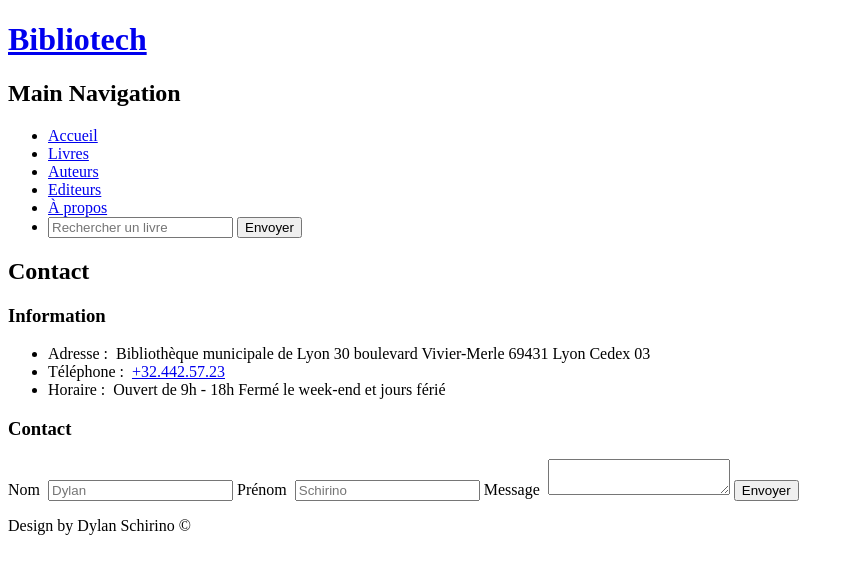
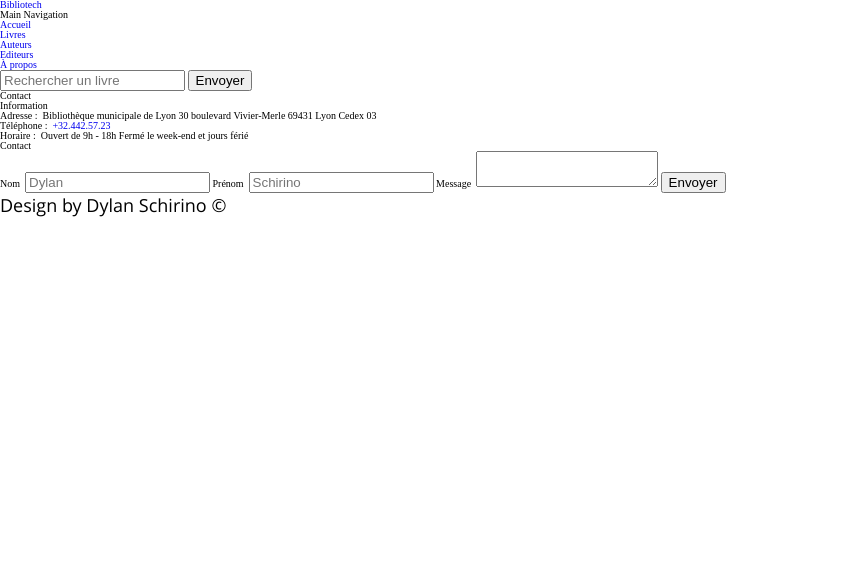
Before and after one commit to dylanschirino/Bibliothe-que, a PHP site: page /html/contact.html in a window 1280 px wide. Shown: the top 574 px of the page, without its empty margins (0-862 px from the left). Run offline with PHP 8.4, Linux system fonts and the light colour scheme.

Commit message:
Adding open sans fonts

```diff
--- a/Gruntfile.js
+++ b/Gruntfile.js
@@ -21,7 +21,7 @@ module.exports = function( grunt ) {
                     "src": "css/*.css"
                 },
                 "options": {
-                    "proxy": "localhost:31028", // TODO: adapt to you configuration
+                    "proxy": "localhost:42423", // TODO: adapt to you configuration
                     "watchTask": true
                 }
             }
--- /dev/null
+++ b/css/styles.css
@@ -0,0 +1,68 @@
+/* CVSERIES
+ *
+ * /sass/styles.scss - Main stylesheet
+ *
+ * coded by Dylan Schirino
+ * started at 03/04/2016
+ */
+@font-face {
+  font-family: 'opensans';
+  src: url("../fonts/opensans/opensans-regular-webfont.eot");
+  src: url("../fonts/opensans/opensans-regular-webfont.eot?#iefix") format("embedded-opentype"), url("../fonts/opensans/opensans-regular-webfont.woff2") format("woff2"), url("../fonts/opensans/opensans-regular-webfont.woff") format("woff"), url("../fonts/opensans/opensans-regular-webfont.ttf") format("truetype"), url("../fonts/opensans/opensans-regular-webfont.svg#open_sansregular") format("svg");
+  font-weight: normal;
+  font-style: normal; }
+
+html, body, div, span, applet, object, iframe,
+h1, h2, h3, h4, h5, h6, p, blockquote, pre,
+a, abbr, acronym, address, big, cite, code,
+del, dfn, em, img, ins, kbd, q, s, samp,
+small, strike, strong, sub, sup, tt, var,
+b, u, i, center,
+dl, dt, dd, ol, ul, li,
+fieldset, form, label, legend,
+table, caption, tbody, tfoot, thead, tr, th, td,
+article, aside, canvas, details, embed,
+figure, figcaption, footer, header, hgroup,
+menu, nav, output, ruby, section, summary,
+time, mark, audio, video {
+  margin: 0;
+  padding: 0;
+  border: 0;
+  font-size: 100%;
+  font: inherit;
+  vertical-align: baseline; }
+
+/* HTML5 display-role reset for older browsers */
+article, aside, details, figcaption, figure,
+footer, header, hgroup, menu, nav, section {
+  display: block; }
+
+body {
+  line-height: 1; }
+
+ol, ul {
+  list-style: none; }
+
+blockquote, q {
+  quotes: none; }
+
+blockquote:before, blockquote:after,
+q:before, q:after {
+  content: '';
+  content: none; }
+
+table {
+  border-collapse: collapse;
+  border-spacing: 0; }
+
+/*Fin du reset de meyer*/
+html {
+  font-size: 62.5%; }
+
+a {
+  text-decoration: none; }
+
+p {
+  font: 1.8em "opensans", "Helvetica", Arial; }
+
+/*# sourceMappingURL=styles.css.map */
--- a/html/auteurs.html
+++ b/html/auteurs.html
@@ -4,6 +4,7 @@
   <meta charset="utf-8">
   <meta name="description" content="biblio,authors,editors,books,library">
   <meta name="author" content="Dylan Schirino">
+  <link rel="stylesheet" href="css/styles.css" type="text/css">
   <title>BiblioTECH - </title>
 </head>
 <body>
--- a/html/contact.html
+++ b/html/contact.html
@@ -4,6 +4,7 @@
   <meta charset="utf-8">
   <meta name="description" content="biblio,authors,editors,books,library">
   <meta name="author" content="Dylan Schirino">
+  <link rel="stylesheet" href="css/styles.css" type="text/css">
   <title>BiblioTECH - </title>
 </head>
 <body>
--- a/html/editeurs.html
+++ b/html/editeurs.html
@@ -4,6 +4,7 @@
   <meta charset="utf-8">
   <meta name="description" content="biblio,authors,editors,books,library">
   <meta name="author" content="Dylan Schirino">
+  <link rel="stylesheet" href="css/styles.css" type="text/css">
   <title>BiblioTECH - </title>
 </head>
 <body>
--- a/html/livres.html
+++ b/html/livres.html
@@ -4,6 +4,7 @@
   <meta charset="utf-8">
   <meta name="description" content="biblio,authors,editors,books,library">
   <meta name="author" content="Dylan Schirino">
+  <link rel="stylesheet" href="css/styles.css" type="text/css">
   <title>BiblioTECH - </title>
 </head>
 <body>
--- a/html/showauthors.html
+++ b/html/showauthors.html
@@ -4,6 +4,7 @@
   <meta charset="utf-8">
   <meta name="description" content="biblio,authors,editors,books,library">
   <meta name="author" content="Dylan Schirino">
+  <link rel="stylesheet" href="css/styles.css" type="text/css">
   <title>BiblioTECH - </title>
 </head>
 <body>
--- a/html/showbooks.html
+++ b/html/showbooks.html
@@ -4,6 +4,7 @@
   <meta charset="utf-8">
   <meta name="description" content="biblio,authors,editors,books,library">
   <meta name="author" content="Dylan Schirino">
+  <link rel="stylesheet" href="css/styles.css" type="text/css">
   <title>BiblioTECH - </title>
 </head>
 <body>
--- a/html/showeditors.html
+++ b/html/showeditors.html
@@ -4,6 +4,7 @@
   <meta charset="utf-8">
   <meta name="description" content="biblio,editors,editors,books,library">
   <meta name="author" content="Dylan Schirino">
+  <link rel="stylesheet" href="css/styles.css" type="text/css">
   <title>BiblioTECH - </title>
 </head>
 <body>
--- a/package.json
+++ b/package.json
@@ -1,8 +1,4 @@
 {
-  "name": "Dylan Schirino",
-  "version": "0.0.1",
-  "private": true,
-  "description": "Bibliotheque",
   "devDependencies": {
     "autoprefixer": "^6.3.6",
     "grunt": "^0.4.5",
--- a/sass/base/root.scss
+++ b/sass/base/root.scss
@@ -0,0 +1,10 @@
+
+html{
+  font-size:62.5%;
+}
+a{
+  text-decoration: none;
+}
+p{
+  font:1.8em $opensanStack;
+}
--- a/sass/settings/fonts.scss
+++ b/sass/settings/fonts.scss
@@ -0,0 +1,14 @@
+
+@font-face {
+    font-family: 'opensans';
+    src: url('../fonts/opensans/opensans-regular-webfont.eot');
+    src: url('../fonts/opensans/opensans-regular-webfont.eot?#iefix') format('embedded-opentype'),
+         url('../fonts/opensans/opensans-regular-webfont.woff2') format('woff2'),
+         url('../fonts/opensans/opensans-regular-webfont.woff') format('woff'),
+         url('../fonts/opensans/opensans-regular-webfont.ttf') format('truetype'),
+         url('../fonts/opensans/opensans-regular-webfont.svg#open_sansregular') format('svg');
+    font-weight: normal;
+    font-style: normal;
+
+}
+$opensanStack:"opensans","Helvetica",Arial;
--- a/sass/styles.scss
+++ b/sass/styles.scss
@@ -8,9 +8,9 @@
 
 // 1. Settings - Variables globales
 //@import "settings/paths";
-@import "settings/colors";
+// @import "settings/colors";
 @import "settings/fonts";
-@import "settings/hidden";
+// @import "settings/hidden";
 
 // 2. Tools - Mixins globaux, functions & outils
 
@@ -20,19 +20,19 @@
 // 4. Base - Éléments bruts
 @import "base/root";
 
-// 5. Objects - Éléments de mise en forme non-cosmétique
-@import "object/header";
-@import "object/mainimage";
-@import "object/aside";
-@import "object/maincontentinfo";
-@import "object/maincontentinfotable";
-@import "object/comment";
-@import "object/footer";
-// 6. Components - Design des composants, morceaux d'UI
-@import "components/header";
-@import "components/aside";
-@import "components/comment";
-@import "components/maincontentinfo";
-@import "components/maincontentinfotable";
-@import "components/mainimage";
-@import "components/footer";
+// // 5. Objects - Éléments de mise en forme non-cosmétique
+// @import "object/header";
+// @import "object/mainimage";
+// @import "object/aside";
+// @import "object/maincontentinfo";
+// @import "object/maincontentinfotable";
+// @import "object/comment";
+// @import "object/footer";
+// // 6. Components - Design des composants, morceaux d'UI
+// @import "components/header";
+// @import "components/aside";
+// @import "components/comment";
+// @import "components/maincontentinfo";
+// @import "components/maincontentinfotable";
+// @import "components/mainimage";
+// @import "components/footer";
```
Also changed, not shown: fonts/opensans/opensans-regular-webfont.svg (added), fonts/opensans/opensans-regular-webfont.ttf (added), fonts/opensans/opensans-regular-webfont.woff (added), fonts/opensans/opensans-regular-webfont.woff2 (added), 2 other files.
